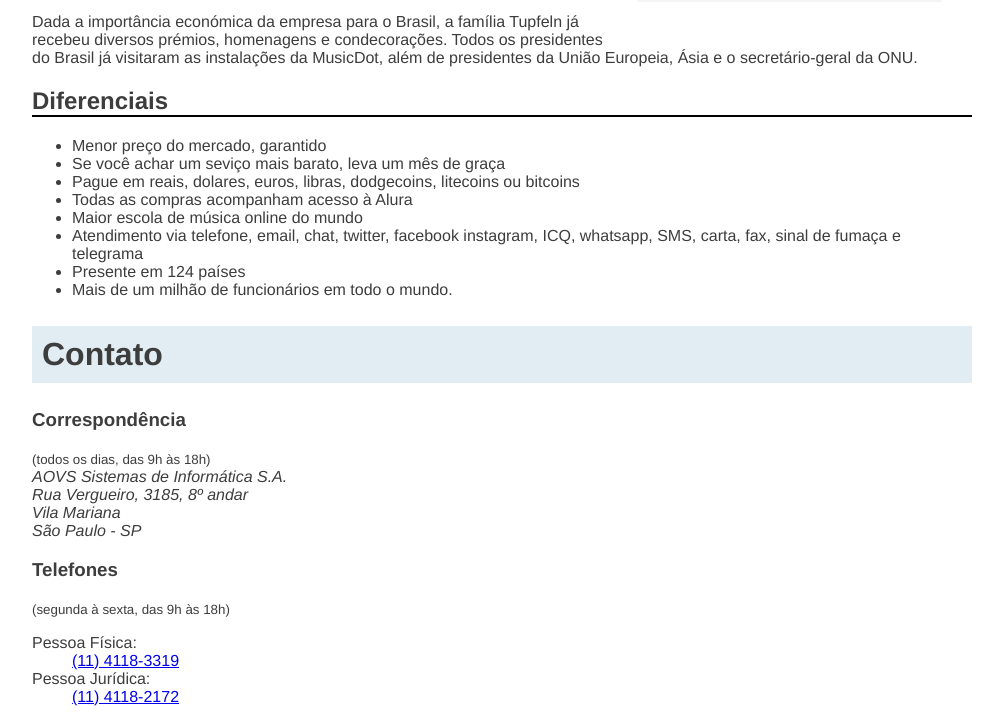
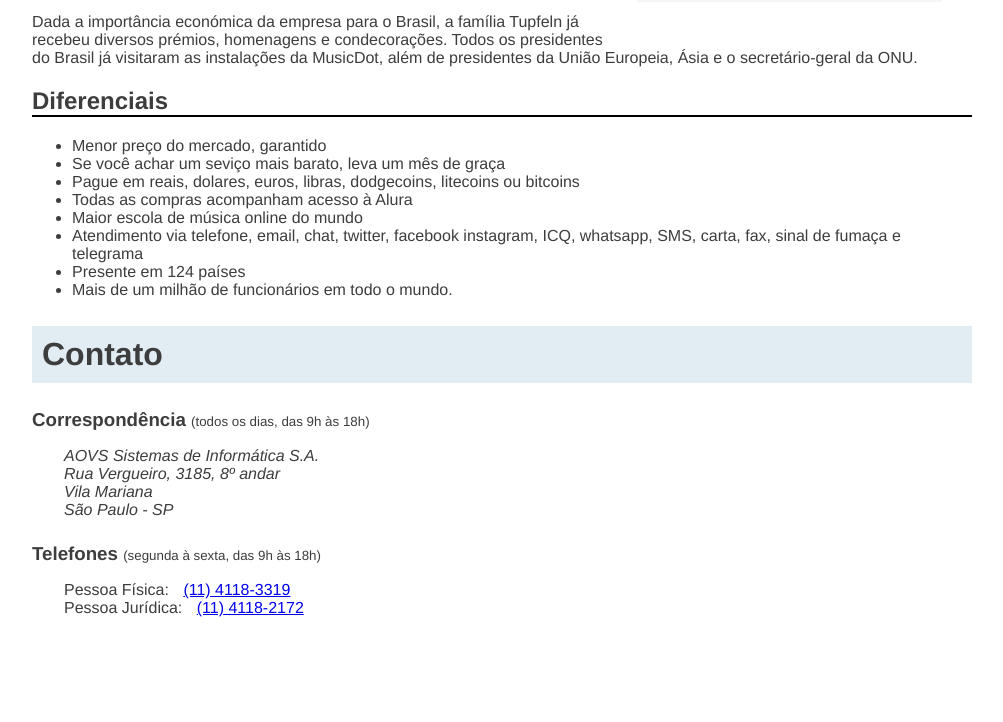
Before and after one commit to conceicaodomingos/projeto-musicdot, a plain HTML site: page sobre.html in a window 1280 px wide. Shown: the part 1156-1878 px from the top of the page, without its empty margins (138-1141 px from the left). After the commit the page ends 1797 px from the top, so only its background shows below. Drawn offline with Linux system fonts and the light colour scheme.

Commit message:
estilização com blocos

```diff
--- a/css/sobre.css
+++ b/css/sobre.css
@@ -41,11 +41,20 @@ figure img {
     width: 100%;
 }
 
-contato_subtitulo {
+.contato_subtitulo {
     display: inline;
 }
 
-contato_info {
+.contato_info {
     margin: 16px 0 24px;
     padding-left: 32px;
 }
+
+.contato_info-titulo,
+.contato_info-descricao {
+    display: inline;
+}
+
+.contato_info-descricao {
+    margin-left: 10px;
+}
--- a/sobre.html
+++ b/sobre.html
@@ -84,15 +84,20 @@
     <small>(segunda à sexta, das 9h às 18h)</small>
 
     <dl class="contato_info">
-        <dt>Pessoa Física: </dt>
-        <dd>
-            <a href="tel://114118-3319">(11) 4118-3319</a>
-        </dd>
+        <div>
+            <dt class="contato_info-titulo">Pessoa Física: </dt>
+            <dd class="contato_info-descricao">
+                <a href="tel://114118-3319">(11) 4118-3319</a>
+            </dd>
+        </div>
 
-        <dt>Pessoa Jurídica: </dt>
-        <dd>
-            <a href="tel://114118-2172">(11) 4118-2172</a>
-        </dd>
+        <div>
+            <dt class="contato_info-titulo">Pessoa Jurídica: </dt>
+            <dd class="contato_info-descricao">
+                <a href="tel://114118-2172">(11) 4118-2172</a>
+            </dd>
+        </div>
     </dl>
+
 </body>
 </html>
```
